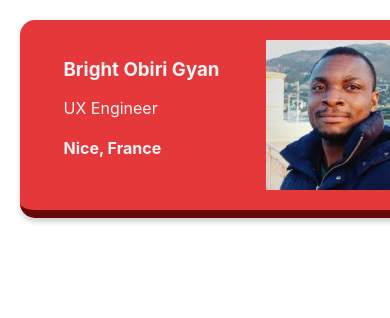
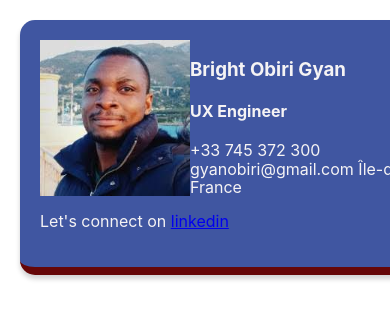
Before and after one commit to Bbrightr/business-card, a plain HTML site: page index.html in a window 390 px wide. Shown: the top 318 px of the page. Drawn offline with nearby package versions, Linux system fonts and the light colour scheme.

Commit message:
Made changes to Profile card
I am redesigning the profile card to add more details and coloring to it.
- Card orientation changed: photo on left with details on right now
- Added more details: linkedin link added, telephone, location and email address udpated
- Card color updated

```diff
--- a/index.html
+++ b/index.html
@@ -4,12 +4,21 @@
     </head>
     <body>
         <div class="card">
-            <img class="avatar" src="images/images.jpg">
-            <div >
-                <h3>Bright Obiri Gyan</h3>
-                <p>UX Engineer</p>
-                <h4>Nice, France</h4>
+            <div class="upper-section">
+                <img class="profile-img" src="images/images.jpg">
+                <div class="upper-right">
+                    <div class="nametitle">
+                        <h3>Bright Obiri Gyan</h3>
+                        <h4>UX Engineer</h4>
+                    </div>
+                    <div class="furtherinfo">
+                    <label class="phone">+33 745 372 300</label>
+                    <label class="email">gyanobiri@gmail.com</label>
+                    <label class="location">Île-de-France</label>
+                    </div>
+                </div>
             </div>
+            <p class="con-link">Let's connect on <a href="https://www.linkedin.com/in/bright-og/">linkedin</a></p>
         </div>
     </body>
 </html>
--- a/styles.css
+++ b/styles.css
@@ -1,14 +1,10 @@
 body {
     margin: 20px;
-    /*
-    Challenge:
-    Find a web safe font you like, and add it
-    to your card.
-    */
+
     font-family: -apple-system, BlinkMacSystemFont, 'Segoe UI', Roboto, Oxygen, Ubuntu, Cantarell, 'Open Sans', 'Helvetica Neue', sans-serif;
 }
 
-.avatar {
+.profile-img {
     width: 150px;
 }
 
@@ -16,23 +12,21 @@ body {
     width: 400px;
     margin: 0 auto;
     padding: 20px;
-    display: flex;
+    /* display: flex; */
     justify-content: space-around;
     /* text-align: center; */
-    background: #e5383b;
+    background: #4056A1;
     color: #f5f3f4;
     border-bottom: 8px solid #660708;
     border-radius: 15px;
-    flex-direction: row-reverse;
+    /* flex-direction: row-reverse; */
     box-shadow: 0px 4px 5px #d3d3d3;
 
-    /*
-    Challenge:
-    Find a color palette you like on Coolors.co
-    and use it in your business card.
-     */
+
 }
-
+.upper-section{
+    display: flex;
+}
 .card:hover {
   background-color: #a4161a;
   border-bottom: 8px solid #ba181b;
```
